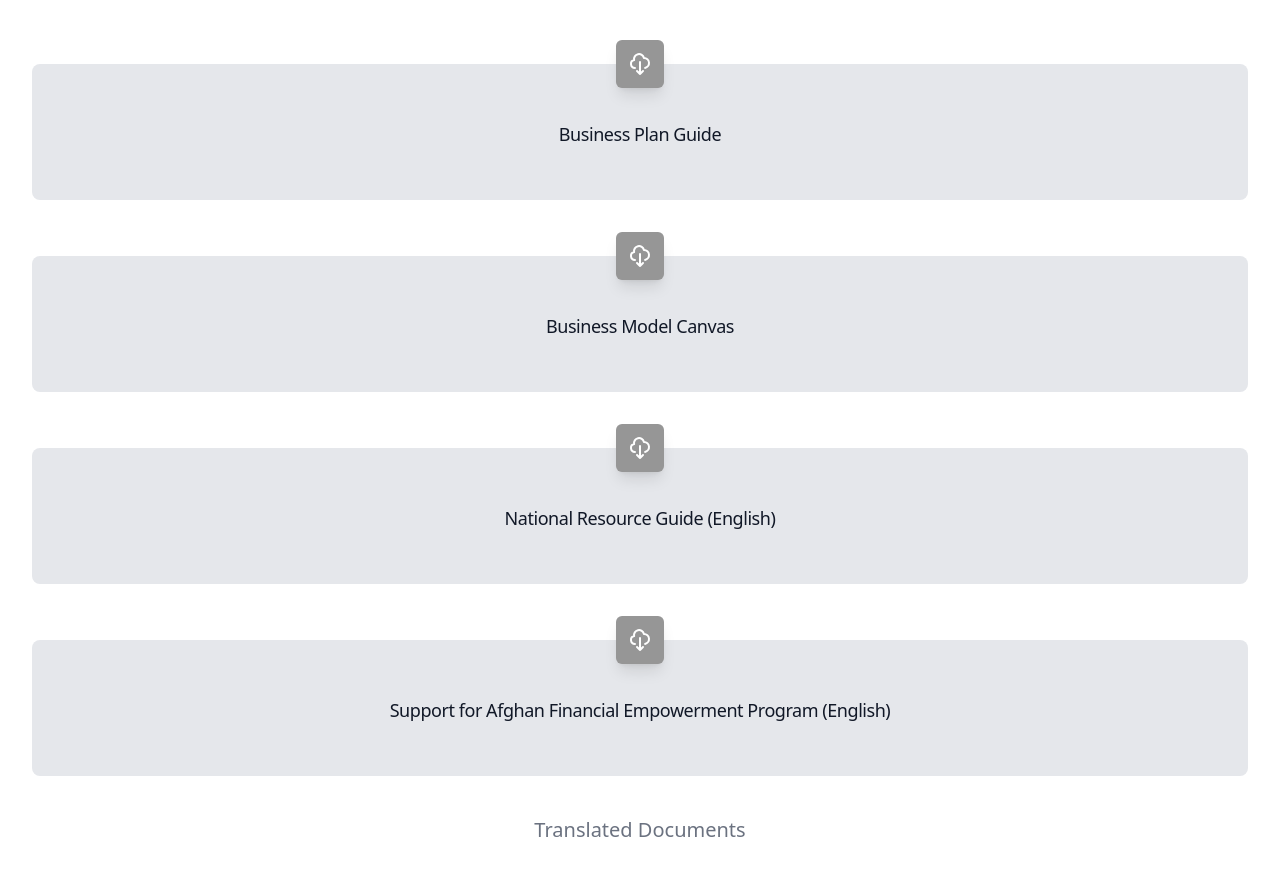
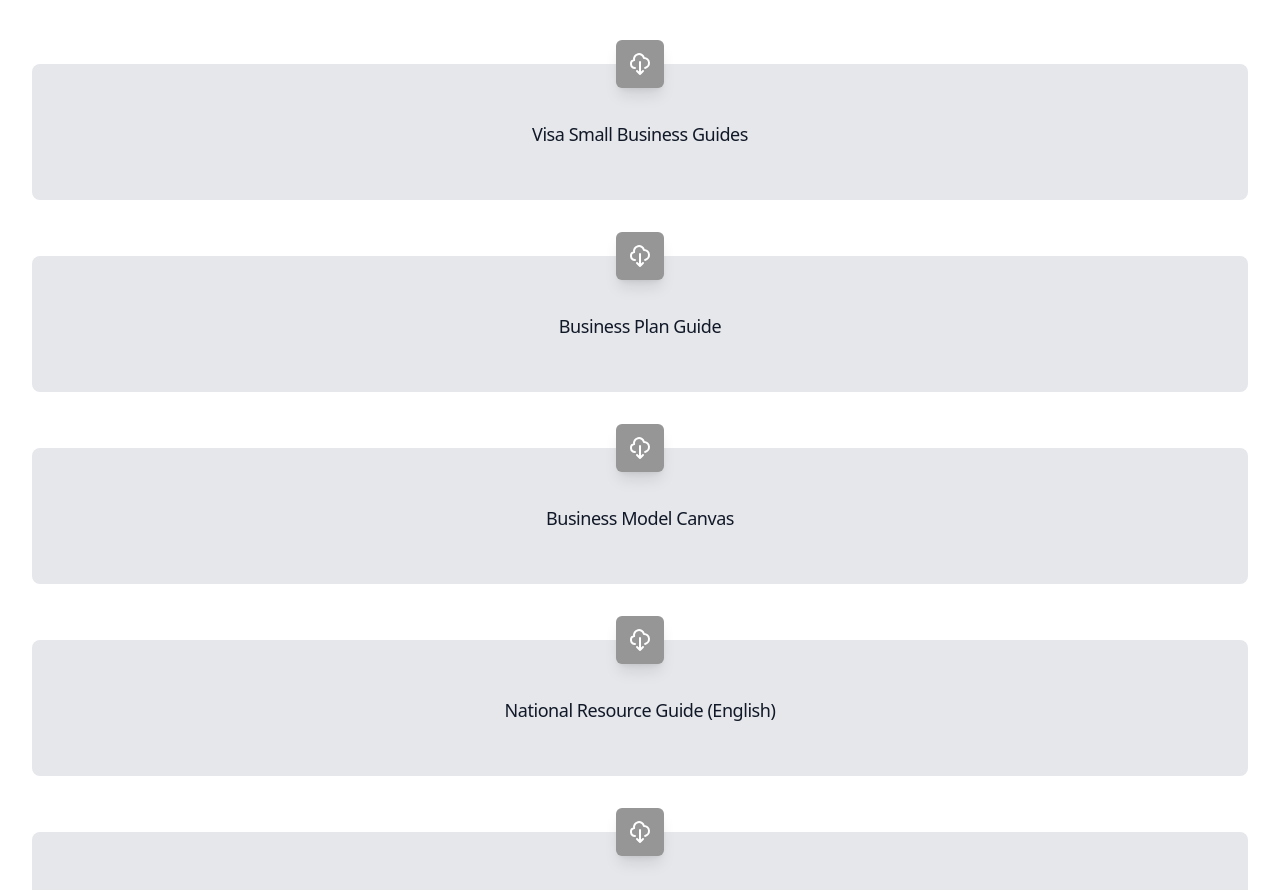
Before and after one commit to ericagirges/cnpp-website, a Next.js app in the folder app/: page /components/ResourcesContent in a window 1280 px wide. Shown: the part 3460-4350 px from the top of the page. Built offline with nearby package versions, Linux system fonts and the light colour scheme.

Commit message:
Update BusinessResourcesContent.js

```diff
--- a/app/page-content/BusinessResourcesContent.js
+++ b/app/page-content/BusinessResourcesContent.js
@@ -51,7 +51,12 @@ const SmallBizContent = {
 
   //This is the downloads section!
   downloads: [
-      {
+       {
+      name: 'Visa Small Business Guides',
+      hyperlink: 'https://usa.visa.com/run-your-business/small-business-tools/topics/small-business-guides-hub.html',
+      icon: CloudDownloadIcon,
+      },
+    {
       name: 'Business Plan Guide',
       hyperlink: 'https://rescue.box.com/s/xshwz28e8w2egdv699i4lrlpwxn3woo3',
       icon: CloudDownloadIcon,
```
